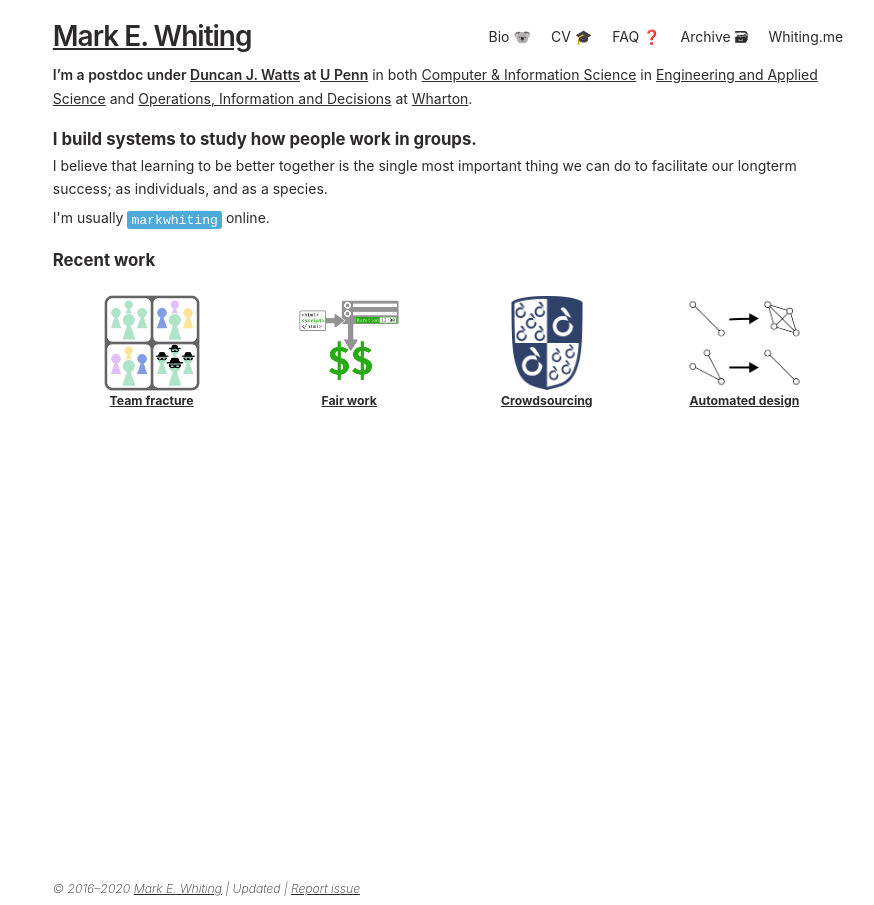
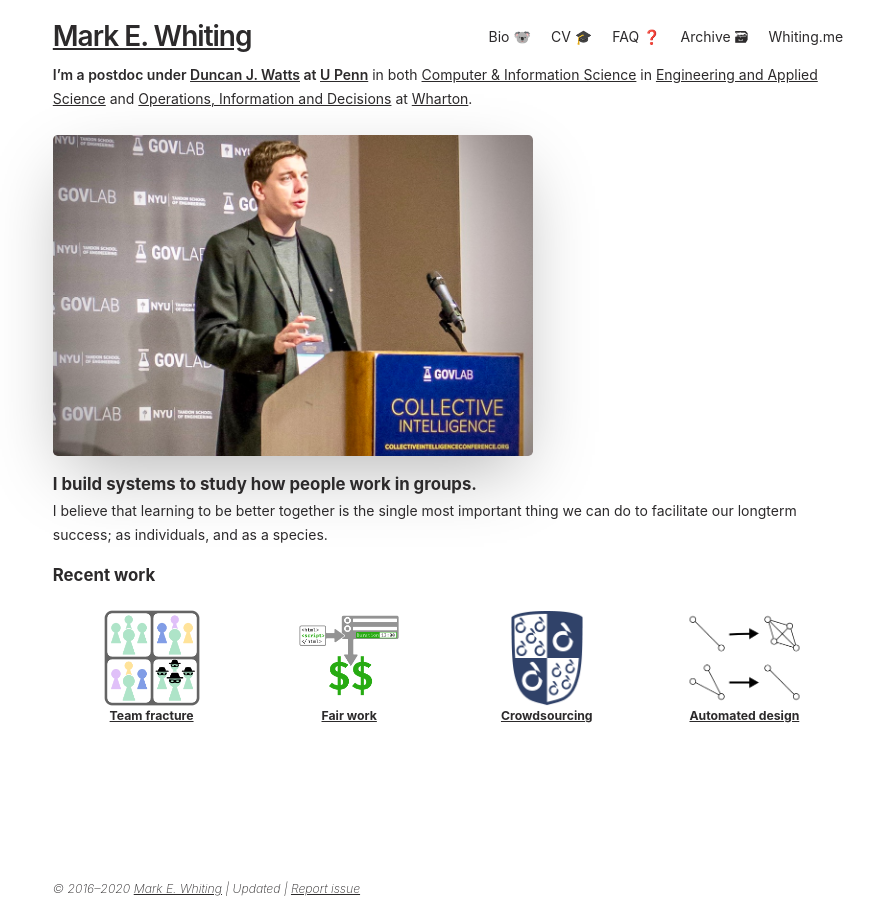
Before and after one commit to markwhiting/Whiting.me, a Jekyll site: the page built from index.md, in a window 1280 px wide. Shown: the whole page, without its empty margins (192-1066 px from the left). Built offline with Jekyll 4.4.1, drawn with Linux system fonts in a browser that asks for light colours.

Commit message:
Added image to front page.

```diff
--- a/_layouts/home.html
+++ b/_layouts/home.html
@@ -6,16 +6,18 @@ layout: default
   <!-- {%- if page.title -%}<h1 class="page-heading">{{ page.title }}</h1>{%- endif -%} -->
 
   {{
-"**I'm a postdoc under [Duncan J. Watts](https://en.wikipedia.org/wiki/Duncan_J._Watts) at [U Penn](https://www.upenn.edu)** in both [Computer & Information Science](https://www.cis.upenn.edu/index.php) in [Engineering and Applied Science](https://www.seas.upenn.edu) and [Operations, Information and Decisions](https://oid.wharton.upenn.edu) at [Wharton](https://www.wharton.upenn.edu).
+"**I'm a postdoc under [Duncan J. Watts](https://en.wikipedia.org/wiki/Duncan_J._Watts) at [U Penn](https://www.upenn.edu)** in both [Computer & Information Science](https://www.cis.upenn.edu/index.php) in [Engineering and Applied Science](https://www.seas.upenn.edu) and [Operations, Information and Decisions](https://oid.wharton.upenn.edu) at [Wharton](https://www.wharton.upenn.edu)."
+| markdownify
+}}
+<p><img src="/assets/ci27.jpeg" alt="Mark Whiting at Collective Intelligence 2017" /></p>
 
-## I build systems to study how people work in groups.
+ {{
+"## I build systems to study how people work in groups.
 
 I believe that learning to be better together is the single most important thing we can do to facilitate our longterm success; as individuals, and as a species."
 
-      | markdownify
-  }}
-
-  <p>I'm usually <code><a href="https://keybase.io/markwhiting">markwhiting</a></code> online.</p>
+| markdownify
+}}
 
   {%- if site.posts.size > 0 -%}
 
--- a/_sass/minima/_base.scss
+++ b/_sass/minima/_base.scss
@@ -39,6 +39,10 @@ body {
     $base-font-family;
   color: var(--text-color);
   background-color: var(--background-color);
+  // background-image: url('/assets/background2S.jpg');
+  // background-repeat: no-repeat;
+  // background-attachment: fixed;
+  // background-size: cover;
   -webkit-text-size-adjust: 100%;
   -webkit-font-feature-settings: "kern" 1;
   -moz-font-feature-settings: "kern" 1;
--- a/_sass/minima/_layout.scss
+++ b/_sass/minima/_layout.scss
@@ -171,8 +171,8 @@
   padding: 0;
   flex: 1;
   p > img {
-    border-radius: 1.5 * $spacing-unit;
-    max-width: 20rem;
+    border-radius: 1 * $spacing-unit;
+    max-width: 30rem;
     box-shadow: var(--shadow-color) 0px 25px 70px -14px;
   }
   h3 {
```
Also changed, not shown: assets/ci27.jpeg (added), 1 other file.
